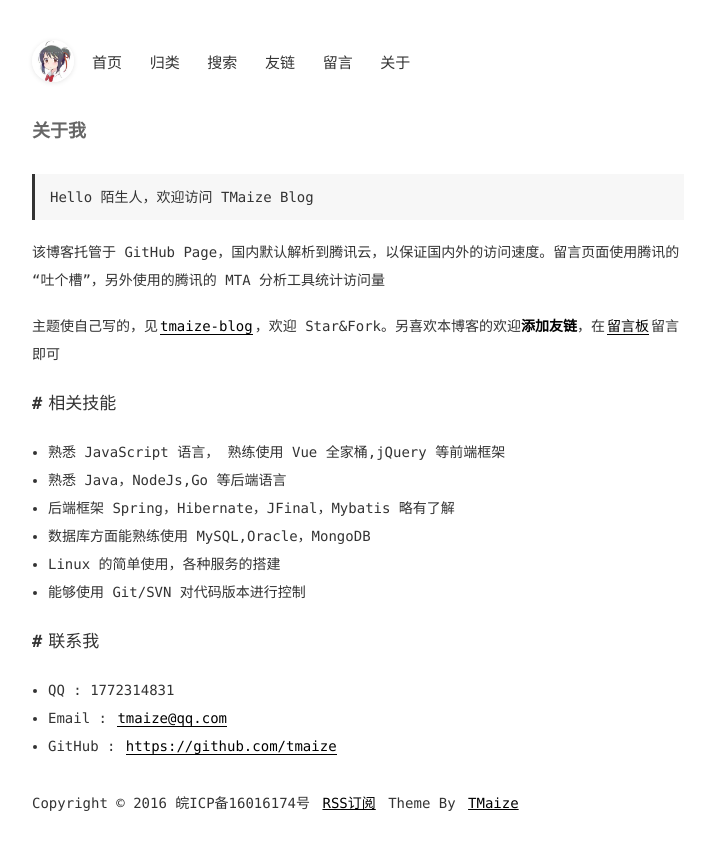
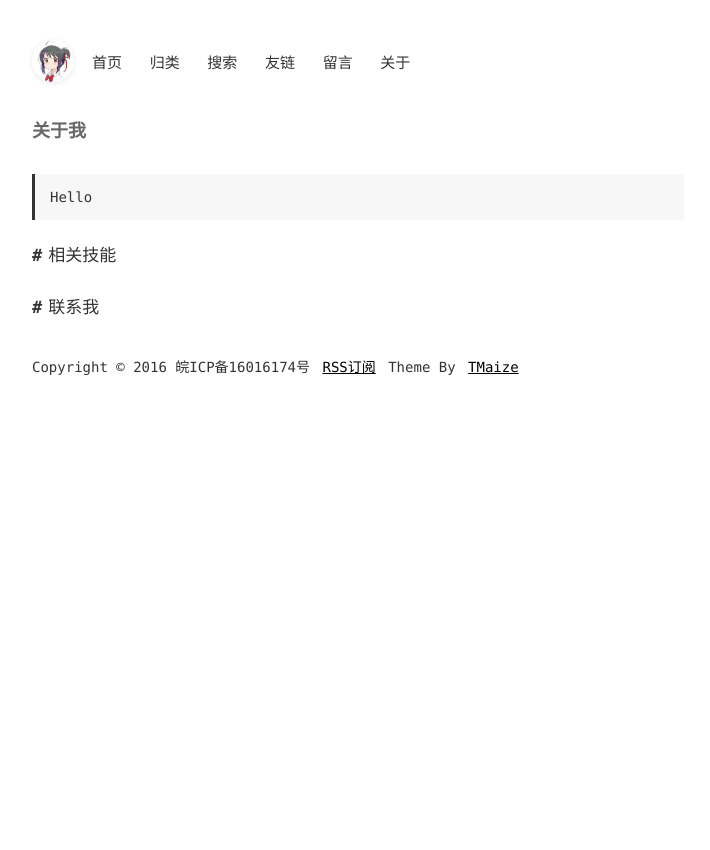
Before and after one commit to Rkgoange/Yuze, a Jekyll site: the page built from pages/about.md, in a window 1280 px wide. Shown: the top 850 px of the page, without its empty margins (282-992 px from the left). Built offline with Jekyll 4.4.1, drawn with Linux system fonts in a browser that asks for light colours; comment, search, counter and statistics services are not loaded.

Commit message:
Update about.md

```diff
--- a/pages/about.md
+++ b/pages/about.md
@@ -3,30 +3,12 @@ layout: mypost
 title: 关于我
 ---
 
-> Hello 陌生人，欢迎访问 TMaize Blog
+> Hello
 
-该博客托管于 GitHub Page，国内默认解析到腾讯云，以保证国内外的访问速度。留言页面使用腾讯的“吐个槽”，另外使用的腾讯的 MTA 分析工具统计访问量
 
-主题使自己写的，见[tmaize-blog](https://github.com/TMaize/tmaize-blog)，欢迎 Star&Fork。另喜欢本博客的欢迎**添加友链**，在[留言板](chat.html)留言即可
 
 ## 相关技能
 
-- 熟悉 JavaScript 语言， 熟练使用 Vue 全家桶,jQuery 等前端框架
 
-- 熟悉 Java，NodeJs,Go 等后端语言
-
-- 后端框架 Spring，Hibernate，JFinal，Mybatis 略有了解
-
-- 数据库方面能熟练使用 MySQL,Oracle，MongoDB
-
-- Linux 的简单使用，各种服务的搭建
-
-- 能够使用 Git/SVN 对代码版本进行控制
 
 ## 联系我
-
-- QQ : 1772314831
-
-- Email : [tmaize@qq.com](http://mail.qq.com/cgi-bin/qm_share?t=qm_mailme&email=YBQNAQkaBSAREU4DDw0)
-
-- GitHub : [https://github.com/tmaize](https://github.com/tmaize)
```
